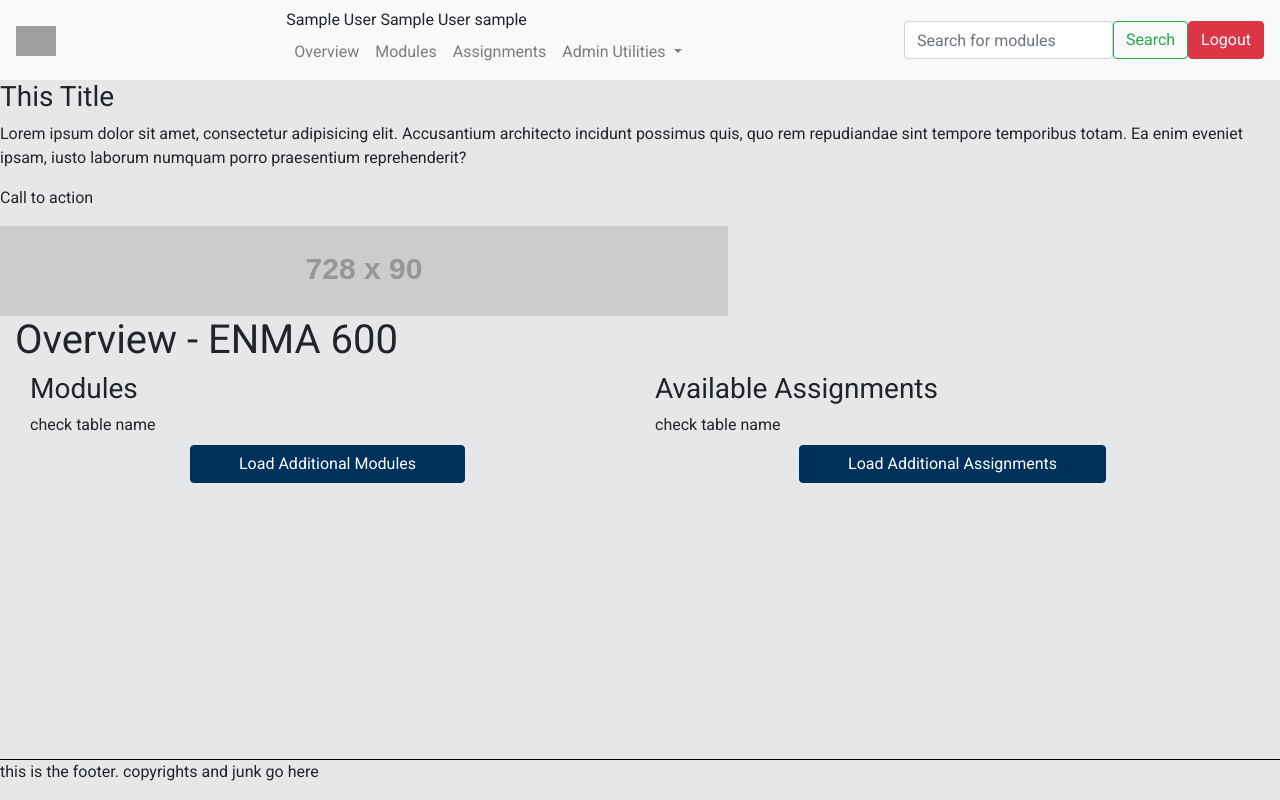
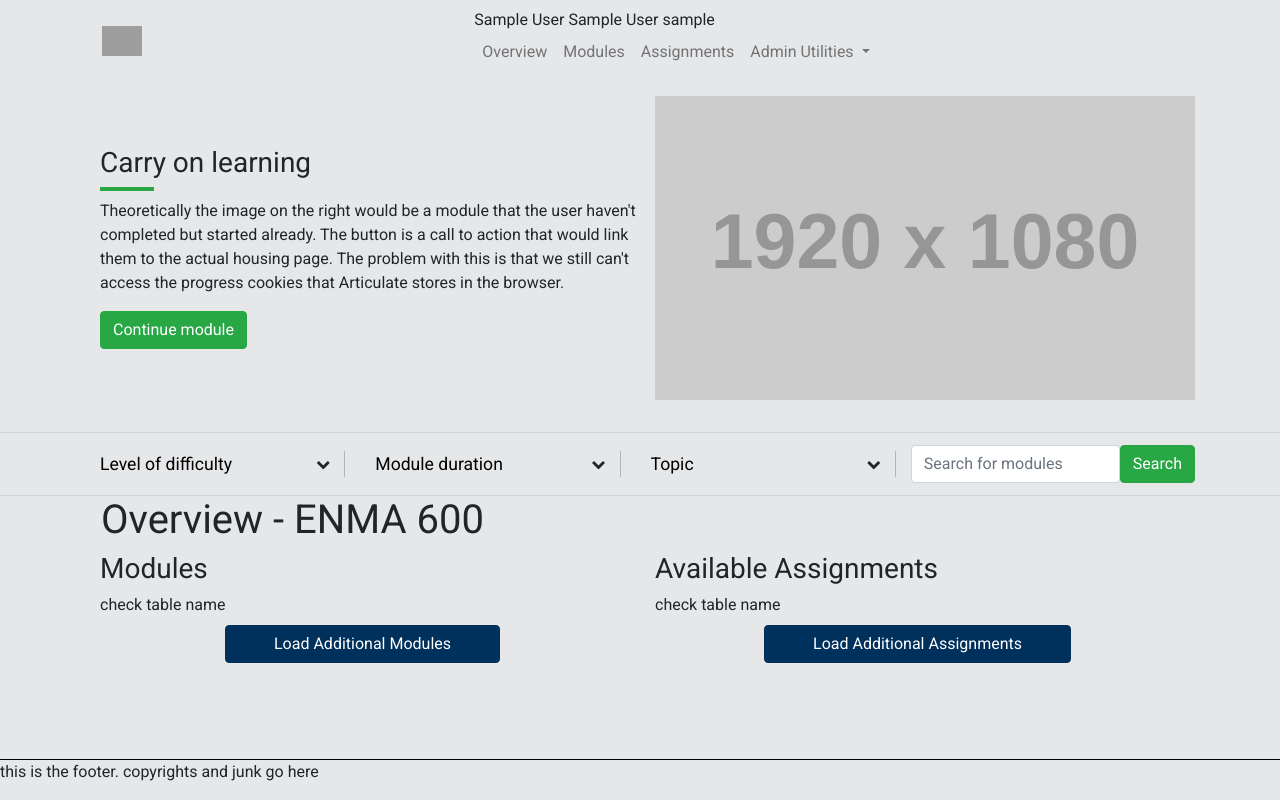
Before and after one commit to odu-emse/emsePortal, a PHP site: page / in a window 1280 px wide. Run offline with PHP 8.4, Linux system fonts and the light colour scheme; the visitor is signed in with stand-in values (Sample User, id 1); grey boxes labelled with a size stand in for pictures from a placeholder-image service; data that the repository does not hold is empty; some libraries are stand-ins or nearby versions; grey boxes are pictures that could not be loaded.

Commit message:
feat(redesign): dashboard jumbotron redesign
- redid the dashboard look to match the project idea/requirements better.

```diff
--- a/package.json
+++ b/package.json
@@ -20,6 +20,7 @@
     "@babel/core": "^7.4.5",
     "@babel/preset-env": "^7.4.5",
     "@babel/register": "^7.4.4",
+    "@fortawesome/fontawesome-free": "^5.10.1",
     "@types/jquery": "^3.3.30",
     "browser-sync": "^2.26.7",
     "gulp": "^3.9.1",
--- a/src/components/footer.php
+++ b/src/components/footer.php
@@ -1,3 +1,7 @@
+<?php
+// Closing connection on all pages
+mysqli_close($link);
+?>
 <footer class="footer">
     <p>this is the footer. copyrights and junk go here</p>
 </footer>
--- a/src/components/header.php
+++ b/src/components/header.php
@@ -5,6 +5,7 @@
 <link rel="stylesheet" href="https://ajax.googleapis.com/ajax/libs/jqueryui/1.12.1/themes/smoothness/jquery-ui.css">
 <script src="https://ajax.googleapis.com/ajax/libs/jquery/3.3.1/jquery.min.js"></script>
 <script src="https://ajax.googleapis.com/ajax/libs/jqueryui/1.12.1/jquery-ui.min.js"></script>
+<link href="https://stackpath.bootstrapcdn.com/font-awesome/4.7.0/css/font-awesome.min.css" rel="stylesheet" integrity="sha384-wvfXpqpZZVQGK6TAh5PVlGOfQNHSoD2xbE+QkPxCAFlNEevoEH3Sl0sibVcOQVnN" crossorigin="anonymous">
 <link href="style/style.min.css" rel="stylesheet">
 
 <script src="script/jquery.min.js"></script>
--- a/src/components/nav.php
+++ b/src/components/nav.php
@@ -1,5 +1,5 @@
-<nav class="navbar navbar-expand-md navbar-light bg-light">
-    <a class="navbar-brand" href="index.php">
+<nav class="navbar navbar-expand-md navbar-light container ml-auto mr-auto">
+    <a class="navbar-brand ml-3" href="index.php">
         <img src="https://placeholder.com/wp-content/uploads/2018/10/placeholder.com-logo4.png" height="30" class="d-inline-block" alt="">
     </a>
     <button class="navbar-toggler d-lg-none" type="button" data-toggle="collapse" data-target="#collapsibleNavId" aria-controls="collapsibleNavId"
@@ -33,11 +33,5 @@
                 </li>
             </ul>
         </div>
-        <form class="form-inline ml-0 search" action="search.php" method="get">
-            <input autocomplete="off" required id="search_input" name="term" class="form-control search--input" type="text" placeholder="Search for modules">
-            <button class="btn btn-outline-success search--button" type="submit">Search</button>
-            <div id="resp"></div>
-            <a class="btn btn-danger search--logout" href="components/logout.php">Logout</a>
-        </form>
     </div>
 </nav>
--- a/src/index.php
+++ b/src/index.php
@@ -4,10 +4,6 @@ session_start();
 require_once 'components/header.php';
 require_once 'components/globals.php';
 require_once 'components/fn.php';
-
-//importing data from XML file provided by content team
-//we could possibly make a page that takes all the parameters from the directory that was exported and INSERT INTO the modules table
-$metaImport = simplexml_load_file("output/meta.xml") or die("Error: Cannot create object");
 
 //declaring counter
 $x = 0;
@@ -18,19 +14,64 @@ search($conn);
 
 include_once 'components/nav.php';
 ?>
-    <div class="jumb">
-        <div class="jumb--text">
-            <h3 class="jumb--text--title">This Title</h3>
-            <p class="jumb--text--paragraph">Lorem ipsum dolor sit amet, consectetur adipisicing elit. Accusantium architecto incidunt possimus quis, quo rem repudiandae sint tempore temporibus totam. Ea enim eveniet ipsam, iusto laborum numquam porro praesentium reprehenderit?</p>
-            <p class="jumb--text--cta">Call to action</p>
+    <div class="jumb row container ml-auto mr-auto">
+        <div class="jumb--text col">
+            <h3 class="jumb--text--title">Carry on learning</h3>
+            <p class="jumb--text--paragraph">Theoretically the image on the right would be a module that the user haven't completed but started already. The button is a call to action that would link them to the actual housing page. The problem with this is that we still can't access the progress cookies that Articulate stores in the browser.</p>
+            <a class="btn btn-success jumb--text--cta" href="#">Continue module</a>
         </div>
-        <div class="jumb--img">
-            <img src="https://via.placeholder.com/728x90.png?text=Illustration+Comes+Here" alt="">
+        <div class="jumb--img col">
+            <img class="jumb--img__ill" src="https://via.placeholder.com/1920x1080.png?text=Illustration+Comes+Here" alt="">
         </div>
     </div>
+<div class="sort row">
+    <div class="sort--wrapper container d-flex">
+        <div class="sort--options col row pl-0 pr-0">
+            <div class="sort--options__lvl col">
+                <div class="sort--options--wrapper">
+                    <label class="sort--label sr-only" for="">Level of difficulty</label>
+                    <select class="sort--select" name="diff" id="">
+                        <option value="false">Level of difficulty</option>
+                        <option value="beginner">Beginner</option>
+                        <option value="intermediate">Intermediate</option>
+                        <option value="extreme">Extreme</option>
+                    </select>
+                </div>
+            </div>
+            <div class="sort--options__module col">
+                <div class="sort--options--wrapper">
+                    <label class="sort--label sr-only" for="">Module duration</label>
+                    <select class="sort--select" name="dur" id="">
+                        <option value="false">Module duration</option>
+                        <option value="below10">< 10</option>
+                        <option value="btw2030">20 - 30</option>
+                        <option value="over30">> 30</option>
+                    </select>
+                </div>
+            </div>
+            <div class="sort--options__topic col">
+                <div class="sort--options--wrapper">
+                    <label class="sort--label sr-only" for="">Topic</label>
+                    <select class="sort--select" name="topic" id="">
+                        <option value="false">Topic</option>
+                        <option value="acct">Accounting</option>
+                        <option value="pmt">Project Management</option>
+                        <option value="prog">Programming</option>
+                        <option value="math">Mathematics</option>
+                    </select>
+                </div>
+            </div>
+        </div>
+        <form class="form-inline ml-0 search sort--search" action="search.php" method="get">
+            <input autocomplete="off" required id="search_input" name="term" class="form-control search--input" type="text" placeholder="Search for modules">
+            <button class="btn btn-success search--button" type="submit">Search</button>
+            <div id="resp"></div>
+        </form>
+    </div>
+</div>
 
-<div class="container-fluid">
-    <h1>Overview - ENMA 600</h1>
+<div class="container">
+    <h1 class="ml-3">Overview - ENMA 600</h1>
     <div class="row main">
         <div class="container col main--panel">
             <div class="row flex-column">
@@ -48,34 +89,9 @@ include_once 'components/nav.php';
             <a href="#" class="btn btn-primary mr-auto ml-auto mt-2 pl-5 pr-5" id="loadAssg">Load Additional Assignments</a>
         </div><!--end of row-->
     </div><!--end of container col-->
-<!--        <div class="container col main--panel">-->
-<!--            <div class="row">-->
-<!--                <h3 class="main--panel__header">Homework</h3>-->
-                    <!--TODO: meet with chair to get feedback and add content here and what it should look like-->
-<!--                <div class="row">-->
-<!--                    <div class="col">-->
-<!--                        Lorem, ipsum dolor sit amet consectetur adipisicing elit. Similique in perspiciatis ut ipsa neque ea eum-->
-<!--                        facere veniam voluptatem ipsam nesciunt eligendi sequi illo sed porro tempore quia, aspernatur minima?-->
-<!--                    </div>-->
-<!--                    <div class="col">-->
-<!--                        Lorem ipsum dolor sit amet consectetur, adipisicing elit. Qui quis ducimus eveniet tempora pariatur iste-->
-<!--                        repellat aut nesciunt possimus error. Atque optio soluta quo cum eos? Error quae esse architecto.-->
-<!--                    </div>-->
-<!--                    <div class="col">-->
-<!--                        Lorem ipsum dolor sit amet consectetur adipisicing elit. Laudantium omnis, fugit nemo in alias autem-->
-<!--                        similique ratione enim modi magnam, ab dicta doloribus vero nesciunt aliquam suscipit dignissimos quae-->
-<!--                        quidem.-->
-<!--                    </div>-->
-<!--                </div>-->
-<!--            </div>-->
-<!--        </div>-->
-
-
 </div><!--end of main row-->
 </div><!--end of container-fluid-->
 <?php
+mysqli_free_result($result);
 require_once 'components/footer.php';
-mysqli_free_result($result);
-// Closing connection
-mysqli_close($link);
 ?>
--- a/src/style/style.sass
+++ b/src/style/style.sass
@@ -8,6 +8,8 @@ body
     position: relative
     min-height: 100vh
     padding-bottom: 5em
+.navbar
+    background-color: transparent
 .row
     margin:
         left: 0
@@ -37,7 +39,7 @@ body
                     text-decoration: line-through
 #resp
     position: absolute
-    top: 3em
+    top: 100%
     background-color: $gray-100
     border: $gray-300 solid 0.5px
         top: 0
@@ -63,8 +65,6 @@ body
         background-color: #f8f9fa
         padding: 0.3em 0.7em
         border: 1px solid rgba(0,0,0,.125)
-            radius: 0.25em
-            radius: 0.25em
             radius: 0.25em
         flex-direction: column
         display: none
@@ -116,5 +116,69 @@ body
     width: 100%
     min-height: 80vh
     max-height: stretch
+.jumb
+    padding-top: 1em
+    display: flex
+    align-items: center
+    &--text
+        &--title
+            &:after
+                display: block
+                margin:
+                    bottom: 0.25em
+                    top: 0.25em
+                content: ''
+                width: 10%
+                height: 0.15em
+                background-color: $success
+    &--img
+        display: flex
+        justify-content: center
+        padding-left: 0
+        padding-right: 0
+        &__ill
+            width: 100%
+.sort
+    border-top: 1px solid $gray-400
+    border-bottom: 1px solid $gray-400
+    padding: 0.75em 0.25em
+    margin-top: 2em
+    display: flex
+    justify-items: center
+    align-items: center
+    &--wrapper
+        position: relative
+    &--select
+        background: transparent
+        border: 0
+        width: 100%
+        font-size: 1.1em
+        appearance: none
+        &:after
+            display: block
+            content: ''
+            width: 1em
+            height: 1em
+            background-color: aqua
+    &--options
+        &__lvl, &__module, &__topic
+            display: flex
+            align-items: center
+        &--wrapper
+            border: 0
+                right: 1.5px solid $gray-500
+            position: relative
+            width: 100%
+            &:after
+                display: block
+                content: "\f078"
+                font: normal normal normal 14px/1 FontAwesome
+                height: 1em
+                width: 1em
+                position: absolute
+                right: 0
+                top: calc(50% - 0.5em)
+                margin-right: 1em
+                z-index: -1
 
 @import './import/mobile'
```
Also changed, not shown: src/style/style.min.css.
